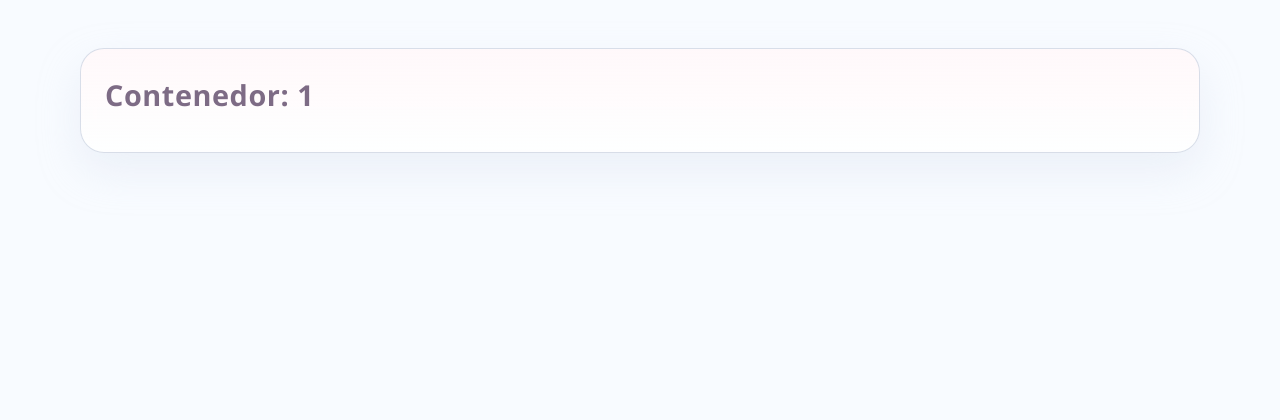
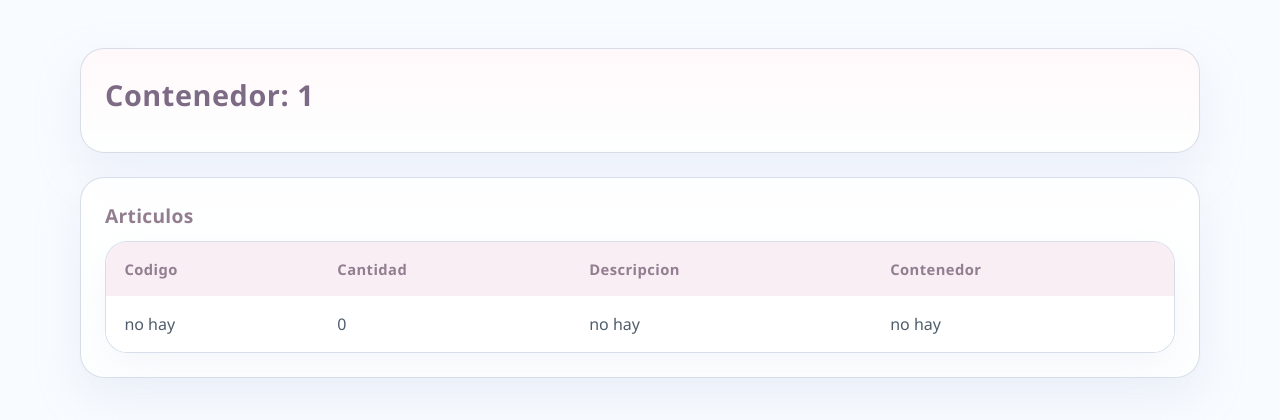
Before and after one commit to Ghonge-ztf/KarenProyect, a React (Vite) app in the folder front/: page /contenedor/1 in a window 1280 px wide. Shown: the top 420 px of the page. Built offline with nearby package versions, Linux system fonts and the light colour scheme; no server answers.

Commit message:
karen-mc-0.0.1

```diff
--- a/front/src/pages/ContenedorPage.tsx
+++ b/front/src/pages/ContenedorPage.tsx
@@ -1,7 +1,38 @@
+import { useEffect, useState } from "react"
 import { useParams } from "react-router-dom"
+import type { IArticulo } from "../utils/models/articulo"
+import axios from "axios";
+
+interface IResultado {
+    contenido: IArticulo[]
+}
 
 export default function ContenedorPage() {
+    const [articulos, setArticulos] = useState<IArticulo[]>(
+        [
+            {
+                codigo: "no hay",
+                cantidad: 0,
+                descripcion: "no hay",
+                contenedor: "no hay"
+            }
+        ]
+    );
     const { id } = useParams()
+
+    const getArticulos = async () => {
+        await axios.get<IResultado>("http://localhost:4567/contenedor/articulos", {
+            params: {
+                contenedor: id
+            }
+        })
+            .then((res) => { setArticulos(res.data.contenido) })
+            .catch(console.error);
+    }
+
+
+    useEffect(() => { getArticulos() }, [])
+
 
     return (
         <main className='page-shell'>
@@ -10,6 +41,34 @@ export default function ContenedorPage() {
                     <h2>Contenedor: {id}</h2>
                 </section>
 
+                <section className="panel">
+                    <h3>Articulos</h3>
+                    <div className="table-card">
+                        <table className="soft-table">
+                            <thead>
+                                <tr>
+                                    <th>Codigo</th>
+                                    <th>Cantidad</th>
+                                    <th>Descripcion</th>
+                                    <th>Contenedor</th>
+                                </tr>
+                            </thead>
+
+                            <tbody>
+                                {articulos.length > 0 &&
+                                    articulos.map((articulo) => (
+                                        <tr key={articulo.codigo}>
+                                            <td>{articulo.codigo}</td>
+                                            <td>{articulo.cantidad}</td>
+                                            <td>{articulo.codigo}</td>
+                                            <td>{articulo.contenedor}</td>
+                                        </tr>
+                                    ))
+                                }
+                            </tbody>
+                        </table>
+                    </div>
+                </section>
 
 
             </div>
--- a/front/src/pages/HomePage.tsx
+++ b/front/src/pages/HomePage.tsx
@@ -3,12 +3,12 @@ import { useNavigate } from "react-router-dom";
 import axios from "axios";
 
 export default function HomePage() {
-  const [contenedores, setContenedores] = useState<string[]>([''])
+  const [contenedores, setContenedores] = useState<string[]>(['']);
   const navigate = useNavigate();
 
   const getContenedores = async () => {
     await axios.get("http://localhost:4567/contenedores/todos")
-      .then((res) => { setContenedores(res.data.contenedores) })
+      .then((res) => { setContenedores(res.data.contenido) })
       .catch(console.error);
 
   }
--- /dev/null
+++ b/front/src/utils/models/articulo.ts
@@ -0,0 +1,6 @@
+export interface IArticulo {
+  contenedor: string,
+  cantidad: number;
+  codigo: string;
+  descripcion: string;
+}
```
Also changed, not shown: 2 other files (tests, documents, lock files or other folders). Lines whose indentation alone changed are shown as unchanged.
